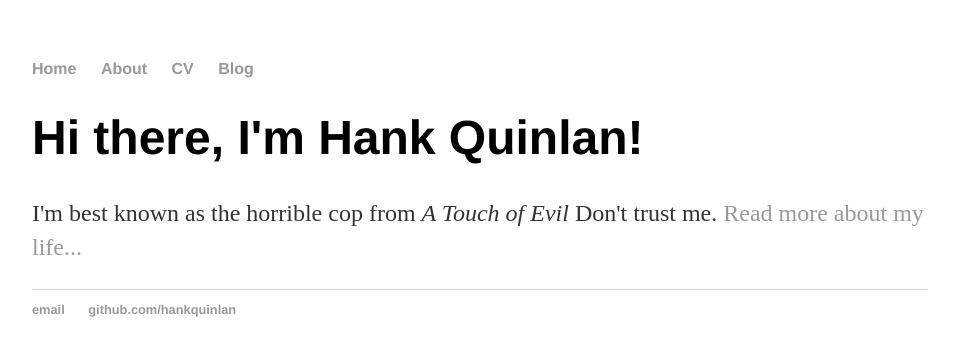
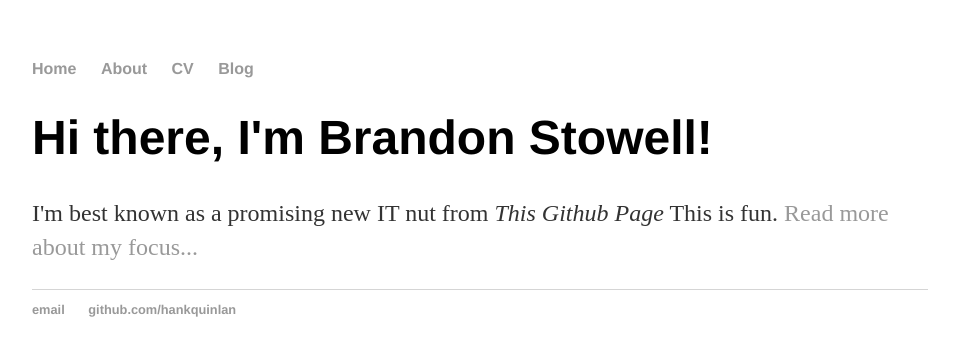
Before and after one commit to data-maestro/data-maestro.github.io, a Jekyll site: the page built from index.md, in a window 1280 px wide. Shown: the top 356 px of the page, without its empty margins (160-1115 px from the left). Built offline with Jekyll 4.4.1, drawn with Linux system fonts in a browser that asks for light colours.

Commit message:
Update index.md
updated to include MY name

```diff
--- a/index.md
+++ b/index.md
@@ -1,8 +1,8 @@
 ---
 layout: default
-title: Hank Quinlan, Horrible Cop
+title: Brandon Stowell, Prepared for the Future!
 ---
 <div class="blurb">
-	<h1>Hi there, I'm Hank Quinlan!</h1>
-	<p>I'm best known as the horrible cop from <em>A Touch of Evil</em> Don't trust me. <a href="/about">Read more about my life...</a></p>
+	<h1>Hi there, I'm Brandon Stowell!</h1>
+	<p>I'm best known as a promising new IT nut from <em>This Github Page</em> This is fun. <a href="/about">Read more about my focus...</a></p>
 </div><!-- /.blurb -->
```
